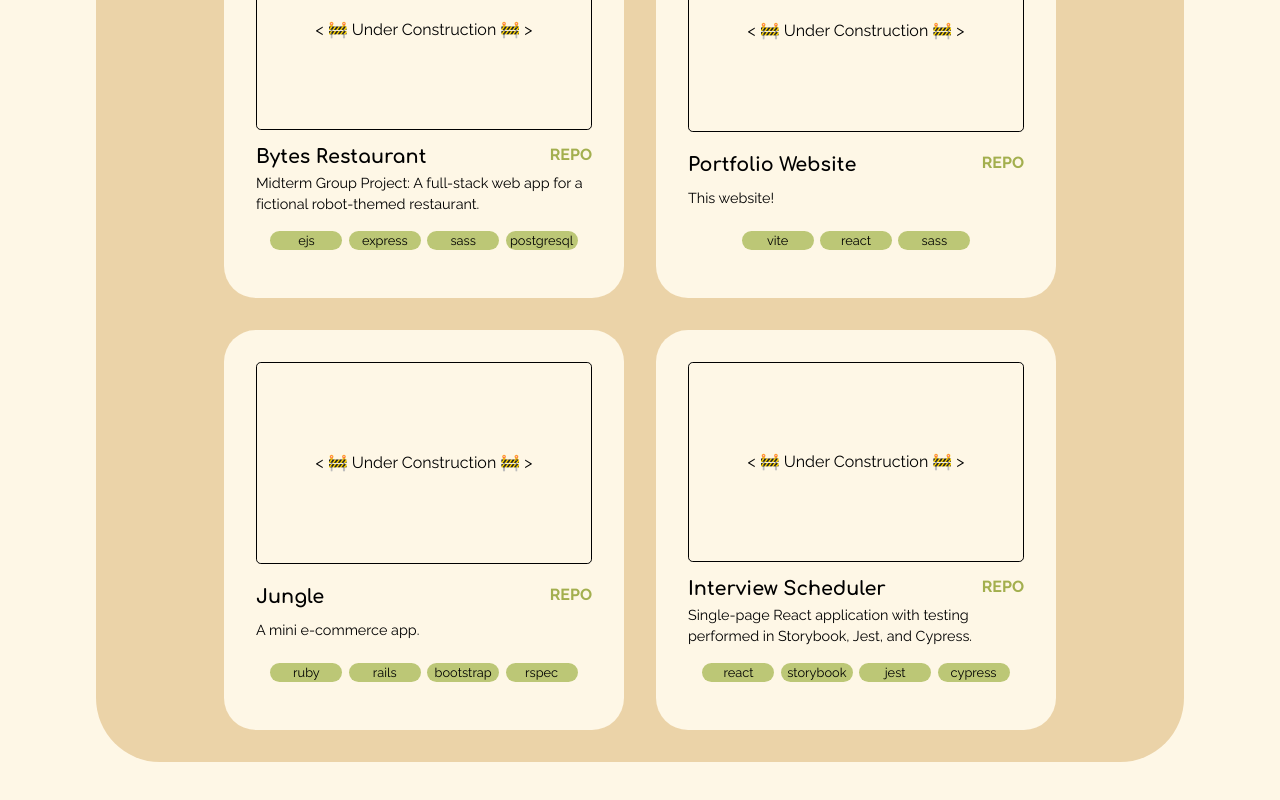
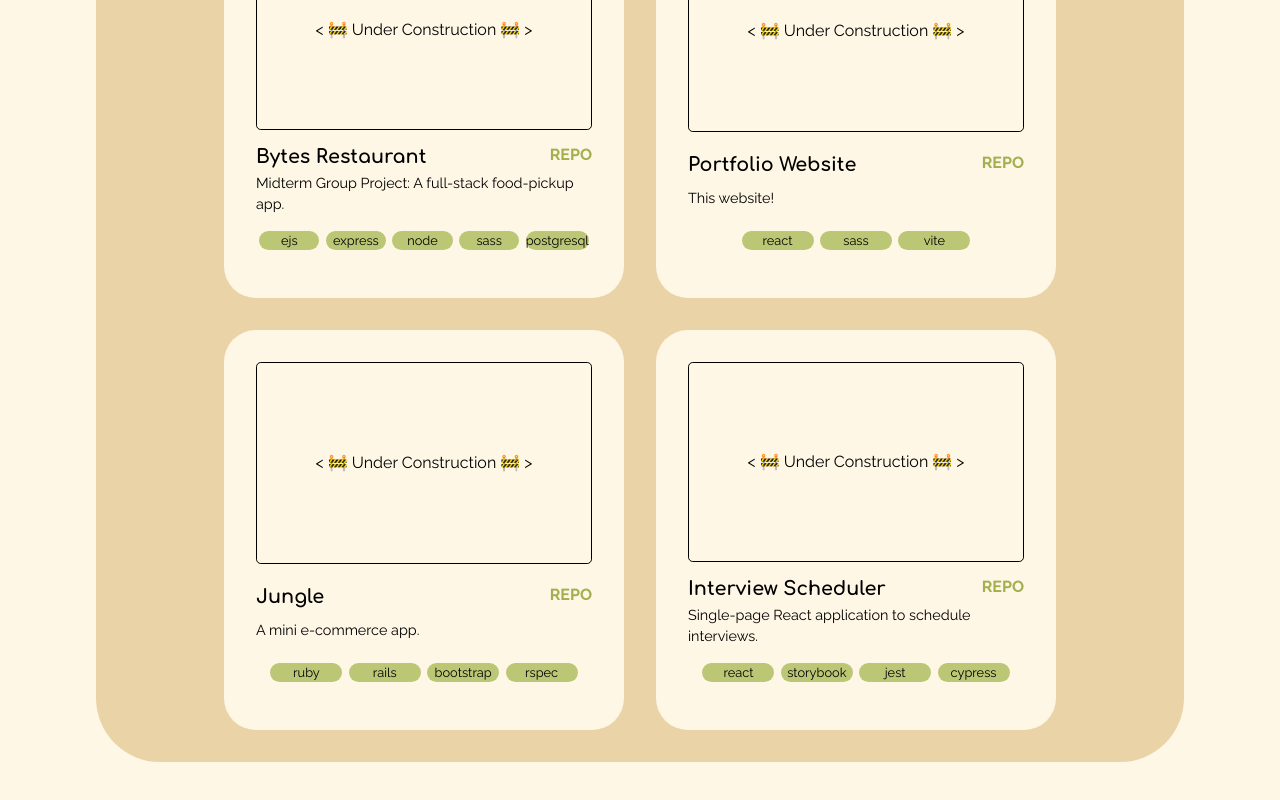
Before and after one commit to penguinboots/penguin-portfolio, a React (Vite) app: page / in a window 1280 px wide. Shown: the part 2418-3218 px from the top of the page. Built offline with nearby package versions, Linux system fonts and the light colour scheme.

Commit message:
update project data

```diff
--- a/data/projects.js
+++ b/data/projects.js
@@ -1,4 +1,4 @@
-const project = {
+const projectTemplate = {
   title: "",
   image: "",
   description: "",
@@ -13,7 +13,7 @@ const portfolio = {
   description: "This website!",
   live: null,
   repo: "https://github.com/penguinboots/penguin-portfolio",
-  stack: ["vite", "react", "sass"]
+  stack: ["react", "sass", "vite"]
 }
 
 const mimikyu = {
@@ -22,7 +22,7 @@ const mimikyu = {
   description: "Capstone Project: A pokemon-themed roguelite game.",
   live: "https://mimikyus-day-off.vercel.app",
   repo: "https://github.com/penguinboots/poke-rogue",
-  stack: ["react", "next", "sass", "prisma"]
+  stack: ["react", "next", "node", "sass", "prisma"]
 }
 
 const shortly = {
@@ -31,7 +31,7 @@ const shortly = {
   description: "Frontend Mentor Challenge: URL Shortener.",
   live: "https://shortly-url-shortener-five.vercel.app",
   repo: "https://github.com/penguinboots/url-shortener",
-  stack: ["vite", "react", "sass"]
+  stack: ["react", "sass", "vite"]
 }
 
 const jungle = {
@@ -46,7 +46,7 @@ const jungle = {
 const scheduler = {
   title: "Interview Scheduler",
   image: "",
-  description: "Single-page React application with testing performed in Storybook, Jest, and Cypress.",
+  description: "Single-page React application to schedule interviews.",
   live: null,
   repo: "https://github.com/penguinboots/scheduler",
   stack: ["react", "storybook", "jest", "cypress"]
@@ -55,10 +55,10 @@ const scheduler = {
 const bytes = {
   title: "Bytes Restaurant",
   image: "",
-  description: "Midterm Group Project: A full-stack web app for a fictional robot-themed restaurant.",
+  description: "Midterm Group Project: A full-stack food-pickup app.",
   live: null,
   repo: "https://github.com/penguinboots/bytes-restaurant",
-  stack: ["ejs", "express", "sass", "postgresql"]
+  stack: ["ejs", "express", "node", "sass", "postgresql"]
 }
 
 const tweeter = {
```
